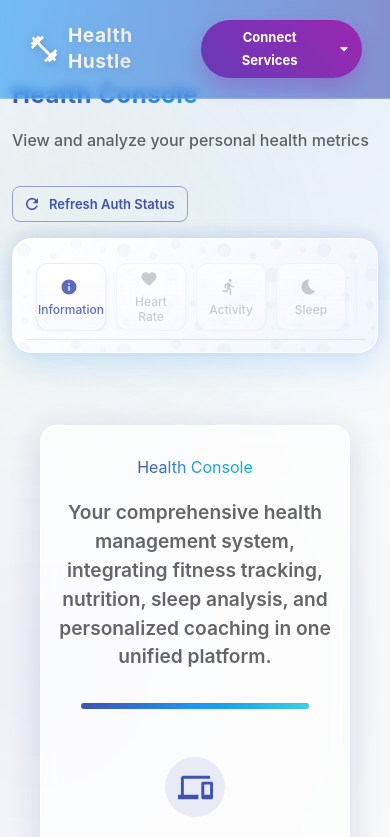
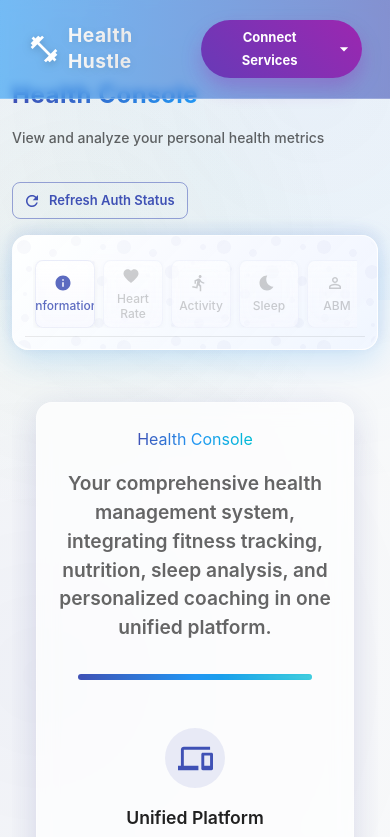
Before and after one commit to mujo0401/Fitness_Console, a React (Create React App) app in the folder frontend/: page / in a window 390 px wide. Shown: the top 837 px of the page. Built offline with nearby package versions, Linux system fonts and the light colour scheme; no server answers.

Commit message:
● I've made extensive responsive design improvements to ensure the app looks great on all devices - from mobile   phones to desktop monitors:

```diff
--- a/frontend/src/components/Dashboard.js
+++ b/frontend/src/components/Dashboard.js
@@ -213,18 +213,27 @@ const Dashboard = () => {
   };
 
   return (
-    <Container maxWidth="lg" sx={{ pt: 4, pb: 4, position: 'relative' }}>
+    <Container
+      maxWidth="lg"
+      sx={{
+        pt: { xs: 2, sm: 3, md: 4 },
+        pb: { xs: 2, sm: 3, md: 4 },
+        px: { xs: 1, sm: 2, md: 3 },
+        position: 'relative'
+      }}
+    >
       <motion.div
         initial={{ opacity: 0, y: -20 }}
         animate={{ opacity: 1, y: 0 }}
         transition={{ duration: 0.5 }}
       >
-        <Box className="dashboard-header" sx={{ mb: 4 }}>
+        <Box className="dashboard-header" sx={{ mb: { xs: 2, sm: 3, md: 4 } }}>
           <Typography
             variant="h4"
             component="h1"
             sx={{
               fontWeight: 'bold',
+              fontSize: { xs: '1.75rem', sm: '2.125rem', md: '2.5rem' },
               background: 'linear-gradient(90deg, #3f51b5, #2196f3)',
               WebkitBackgroundClip: 'text',
               WebkitTextFillColor: 'transparent',
@@ -233,7 +242,13 @@ const Dashboard = () => {
           >
             Health Console
           </Typography>
-          <Typography variant="subtitle1" color="text.secondary">
+          <Typography
+            variant="subtitle1"
+            color="text.secondary"
+            sx={{
+              fontSize: { xs: '0.875rem', sm: '1rem' }
+            }}
+          >
             View and analyze your personal health metrics
           </Typography>
 
@@ -262,14 +277,14 @@ const Dashboard = () => {
           <Paper
             elevation={8}
             sx={{
-              borderRadius: '20px',
-              mb: 4,
+              borderRadius: { xs: '16px', sm: '20px' },
+              mb: { xs: 2, sm: 3, md: 4 },
               background: 'linear-gradient(135deg, rgba(255, 255, 255, 0.95), rgba(240, 245, 255, 0.9))',
               overflow: 'visible',
               boxShadow: '0 10px 30px rgba(33, 150, 243, 0.2), 0 -5px 15px rgba(63, 81, 181, 0.1)',
               border: '1px solid rgba(255,255,255,0.8)',
               position: 'sticky',
-              top: 16,
+              top: { xs: 8, sm: 12, md: 16 },
               zIndex: 1100,
               backdropFilter: 'blur(10px)',
               '&::before': {
@@ -317,17 +332,17 @@ const Dashboard = () => {
                 },
                 '& .MuiTab-root': {
                   color: '#5C6BC0', // Indigo color for tabs
-                  px: { xs: 1, sm: 1.2 },
-                  py: 1.2,
-                  minWidth: { xs: 70, sm: 90 },
-                  maxWidth: 120,
-                  minHeight: 42,
-                  width: { xs: 70, sm: 90 }, // Reduced consistent width for all tabs
-                  margin: '0 3px',
-                  borderRadius: '12px',
+                  px: { xs: 0.5, sm: 1, md: 1.2 },
+                  py: { xs: 0.8, sm: 1, md: 1.2 },
+                  minWidth: { xs: 60, sm: 70, md: 90 },
+                  maxWidth: { xs: 100, sm: 110, md: 120 },
+                  minHeight: { xs: 36, sm: 40, md: 42 },
+                  width: { xs: 60, sm: 70, md: 90 }, // Reduced consistent width for all tabs
+                  margin: { xs: '0 2px', sm: '0 3px' },
+                  borderRadius: { xs: '8px', sm: '10px', md: '12px' },
                   transition: 'all 0.3s cubic-bezier(0.4, 0, 0.2, 1)',
                   textTransform: 'none',
-                  fontSize: '0.85rem',
+                  fontSize: { xs: '0.75rem', sm: '0.8rem', md: '0.85rem' },
                   fontWeight: 500,
                   border: '1px solid rgba(92, 107, 192, 0.1)',
                   background: 'linear-gradient(180deg, rgba(255,255,255,0.9), rgba(248,249,255,0.8))',
--- a/frontend/src/pages/InfoTab.js
+++ b/frontend/src/pages/InfoTab.js
@@ -332,22 +332,41 @@ const InfoTab = () => {
   ];
 
   return (
-    <Container maxWidth="lg">
-      <Box sx={{ p: { xs: 2, sm: 4 } }}>
+    <Container maxWidth="lg" disableGutters sx={{ overflow: 'hidden' }}>
+      <Box sx={{ p: { xs: 1.5, sm: 3, md: 4 } }}>
         {/* Hero Section */}
         <motion.div
           initial={{ opacity: 0, y: -20 }}
           animate={{ opacity: 1, y: 0 }}
           transition={{ duration: 0.7 }}
         >
-          <GlassPaper elevation={0} sx={{ mb: 5, p: 4, textAlign: 'center' }}>
-            <Typography variant="h2" component="h1" sx={{ mb: 2, fontWeight: 800 }}>
+          <GlassPaper elevation={0} sx={{ mb: 5, p: { xs: 2, sm: 3, md: 4 }, textAlign: 'center' }}>
+            <Typography
+              variant="h2"
+              component="h1"
+              sx={{
+                mb: 2,
+                fontWeight: 800,
+                fontSize: { xs: '2rem', sm: '2.5rem', md: '3rem' }
+              }}
+            >
               <GradientText gradient="linear-gradient(90deg, #3f51b5, #2196f3, #00bcd4)">
                 Health Console
               </GradientText>
             </Typography>
 
-            <Typography variant="h5" color="textSecondary" sx={{ mb: 4, maxWidth: '800px', mx: 'auto', lineHeight: 1.5 }}>
+            <Typography
+              variant="h5"
+              color="textSecondary"
+              sx={{
+                mb: 4,
+                maxWidth: '800px',
+                mx: 'auto',
+                lineHeight: 1.5,
+                fontSize: { xs: '1rem', sm: '1.15rem', md: '1.25rem' },
+                px: { xs: 1, md: 0 }
+              }}
+            >
               Your comprehensive health management system, integrating fitness tracking, nutrition, sleep analysis, and personalized coaching in one unified platform.
             </Typography>
 
@@ -439,9 +458,9 @@ const InfoTab = () => {
           initial="hidden"
           animate="show"
         >
-          <Grid container spacing={3}>
+          <Grid container spacing={{ xs: 2, sm: 3 }}>
             {tabInfo.map((tab) => (
-              <Grid item xs={12} sm={6} md={4} key={tab.id} component={motion.div} variants={itemVariants}>
+              <Grid item xs={12} sm={6} lg={4} key={tab.id} component={motion.div} variants={itemVariants}>
                 <GradientBorder color={tab.color}>
                   <FeatureCard elevation={0} color={tab.color}>
                     <Box
@@ -520,7 +539,7 @@ const InfoTab = () => {
             Here's how everything works together:
           </Typography>
 
-          <Grid container spacing={3}>
+          <Grid container spacing={{ xs: 2, sm: 3 }}>
             {integrationFeatures.map((feature) => (
               <Grid item xs={12} md={6} key={feature.id}>
                 <Card
@@ -619,9 +638,9 @@ const InfoTab = () => {
         </Typography>
 
         <Box sx={{ mb: 6 }}>
-          <Grid container spacing={3}>
+          <Grid container spacing={{ xs: 2, sm: 3 }}>
             {technicalFeatures.map((feature, index) => (
-              <Grid item xs={12} sm={6} md={4} lg={2.4} key={feature.id}>
+              <Grid item xs={6} sm={4} md={2.4} key={feature.id}>
                 <motion.div
                   initial={{ opacity: 0, y: 20 }}
                   animate={{ opacity: 1, y: 0 }}
@@ -654,10 +673,23 @@ const InfoTab = () => {
                     >
                       {feature.icon}
                     </Avatar>
-                    <Typography variant="h6" gutterBottom sx={{ fontWeight: 600 }}>
+                    <Typography
+                      variant="h6"
+                      gutterBottom
+                      sx={{
+                        fontWeight: 600,
+                        fontSize: { xs: '0.9rem', sm: '1rem', md: '1.125rem' }
+                      }}
+                    >
                       {feature.title}
                     </Typography>
-                    <Typography variant="body2" color="textSecondary">
+                    <Typography
+                      variant="body2"
+                      color="textSecondary"
+                      sx={{
+                        fontSize: { xs: '0.75rem', sm: '0.8rem', md: '0.875rem' }
+                      }}
+                    >
                       {feature.description}
                     </Typography>
                   </Card>
--- a/frontend/src/pages/MusicTab.js
+++ b/frontend/src/pages/MusicTab.js
@@ -870,8 +870,8 @@ const MusicTab = () => {
         <Box
           sx={{
             position: 'fixed',
-            bottom: 20,
-            right: 20,
+            bottom: { xs: 10, sm: 15, md: 20 },
+            right: { xs: 10, sm: 15, md: 20 },
             zIndex: 1000,
           }}
         >
@@ -879,8 +879,8 @@ const MusicTab = () => {
             // Expanded mini player
             <Card
               sx={{
-                width: 300,
-                borderRadius: 3,
+                width: { xs: 260, sm: 300 },
+                borderRadius: { xs: 2, sm: 3 },
                 background: 'linear-gradient(145deg, #5C1B9D, #2341DD)',
                 boxShadow: '0 8px 32px rgba(0, 0, 0, 0.3)',
                 overflow: 'hidden',
@@ -994,8 +994,8 @@ const MusicTab = () => {
               color="primary"
               sx={{
                 background: 'linear-gradient(145deg, #5C1B9D, #2341DD)',
-                width: 60,
-                height: 60,
+                width: { xs: 50, sm: 60 },
+                height: { xs: 50, sm: 60 },
                 position: 'relative',
                 boxShadow: '0 4px 20px rgba(0, 0, 0, 0.2)',
               }}
@@ -1053,7 +1053,7 @@ const MusicTab = () => {
   };
 
   return (
-    <Box sx={{ p: 2 }}>
+    <Box sx={{ p: { xs: 1, sm: 1.5, md: 2 } }}>
       {/* Alert for errors and notifications */}
       <Snackbar
         open={alertOpen}
@@ -1199,17 +1199,17 @@ const MusicTab = () => {
         transition={{ duration: 0.5 }}
       >
         {/* Main content */}
-        <Grid container spacing={3}>
+        <Grid container spacing={{ xs: 2, sm: 2, md: 3 }}>
           {/* Player and controls column */}
           <Grid item xs={12} md={5} lg={4}>
             <Card
               elevation={3}
               sx={{
-                borderRadius: 4,
+                borderRadius: { xs: 3, md: 4 },
                 overflow: 'hidden',
-                mb: 3,
+                mb: { xs: 2, sm: 3 },
                 position: 'sticky',
-                top: 16,
+                top: { xs: 8, sm: 12, md: 16 },
                 background: 'linear-gradient(145deg, #5C1B9D, #2341DD)'
               }}
             >
@@ -1599,13 +1599,13 @@ const MusicTab = () => {
             <Paper
               elevation={3}
               sx={{
-                borderRadius: 2,
-                mb: 3,
+                borderRadius: { xs: 1.5, sm: 2 },
+                mb: { xs: 2, sm: 3 },
                 display: 'flex',
                 flexDirection: { xs: 'column', sm: 'row' },
                 alignItems: 'center',
                 justifyContent: 'space-between',
-                p: 1
+                p: { xs: 0.5, sm: 1 }
               }}
             >
               <Tabs
@@ -2151,7 +2151,7 @@ const MusicTab = () => {
               </Typography>
             </Box>
           ) : (
-            <Box sx={{ p: 2 }}>
+            <Box sx={{ p: { xs: 1, sm: 1.5, md: 2 } }}>
               <Typography variant="h6" gutterBottom>
                 {todaysWorkout.name}
               </Typography>
--- a/frontend/src/styles/Dashboard.css
+++ b/frontend/src/styles/Dashboard.css
@@ -3,6 +3,7 @@
     display: flex;
     justify-content: space-between;
     align-items: center;
+    flex-wrap: wrap;
     margin-bottom: 1.5rem;
   }
 
@@ -122,4 +123,34 @@
     .options-button {
       align-self: flex-end;
     }
+
+    .stat-value {
+      font-size: 1.5rem;
+    }
+
+    .chart-container {
+      padding: 0.75rem;
+    }
+
+    .data-card {
+      padding: 0.75rem;
+    }
   }
+
+  @media (max-width: 480px) {
+    .dashboard-header {
+      margin-bottom: 1rem;
+    }
+
+    .chart-title {
+      font-size: 1rem;
+    }
+
+    .stat-value {
+      font-size: 1.25rem;
+    }
+
+    .stat-label {
+      font-size: 0.75rem;
+    }
+  }
```
